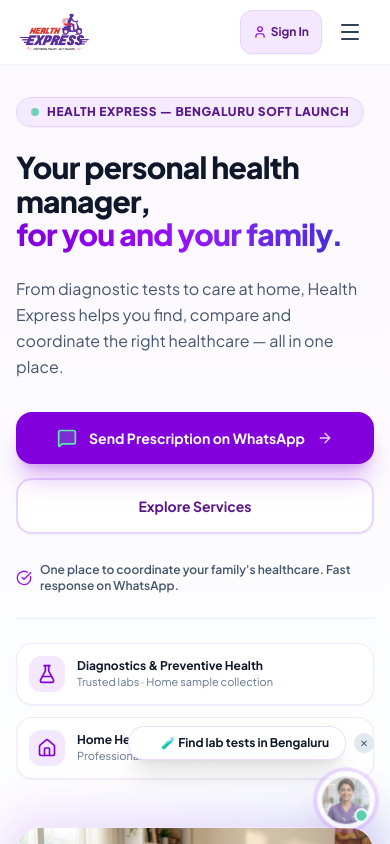
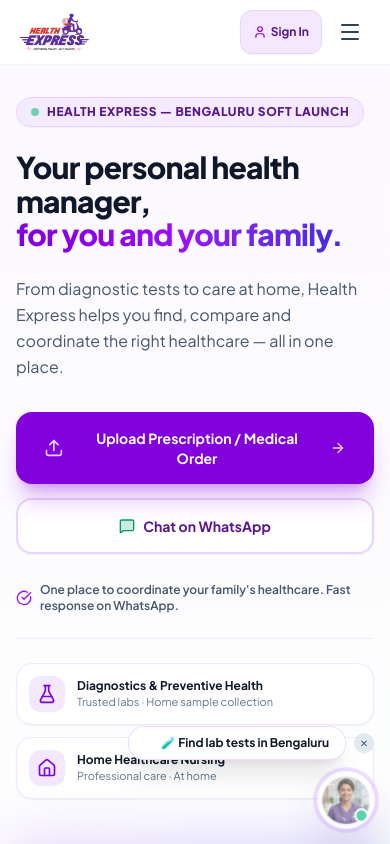
Before and after one commit to Tarunmakode123/healthexpressweb, a React (Vite) app: page / in a window 390 px wide. Shown: the top 844 px of the page. Built offline with nearby package versions, Linux system fonts and the light colour scheme.

Commit message:
style: prioritize 3-step guest prescription upload modal across hero section and mobile sticky CTA

```diff
--- a/src/components/layout/StickyMobileCTA.jsx
+++ b/src/components/layout/StickyMobileCTA.jsx
@@ -20,21 +20,24 @@ export default function StickyMobileCTA({ onOpenUploadModal }) {
   return (
     <div className="md:hidden fixed bottom-4 inset-x-4 z-40 animate-in slide-in-from-bottom-5 duration-300">
       <div className="bg-slate-900/95 backdrop-blur-md text-white p-3 rounded-2xl shadow-2xl border border-purple-500/30 flex items-center justify-between gap-3">
-        <div className="flex items-center gap-2.5 min-w-0 pl-1">
-          <div className="w-8 h-8 rounded-full bg-emerald-500/20 text-emerald-400 flex items-center justify-center shrink-0 border border-emerald-500/40">
-            <MessageSquare className="w-4 h-4 fill-emerald-400/20" />
+        <div
+          onClick={onOpenUploadModal}
+          className="flex items-center gap-2.5 min-w-0 pl-1 cursor-pointer"
+        >
+          <div className="w-8 h-8 rounded-full bg-purple-500/20 text-purple-300 flex items-center justify-center shrink-0 border border-purple-400/40">
+            <Upload className="w-4 h-4 text-purple-300" />
           </div>
           <div className="min-w-0">
-            <div className="text-[11px] font-bold text-white truncate">Send Prescription on WhatsApp</div>
-            <div className="text-[10px] text-purple-200 truncate">Instant Care Coordinator Response</div>
+            <div className="text-[11px] font-bold text-white truncate">Upload Prescription</div>
+            <div className="text-[10px] text-purple-200 truncate">No Login Required • Instant Save</div>
           </div>
         </div>
 
         <button
-          onClick={() => openWhatsApp(DEFAULT_MESSAGES.prescription)}
-          className="px-4 py-2.5 rounded-xl bg-emerald-500 hover:bg-emerald-600 text-slate-950 font-extrabold text-xs shrink-0 flex items-center gap-1.5 shadow-md active:scale-95 transition-transform"
+          onClick={onOpenUploadModal}
+          className="px-4 py-2.5 rounded-xl bg-purple-600 hover:bg-purple-700 text-white font-extrabold text-xs shrink-0 flex items-center gap-1.5 shadow-md active:scale-95 transition-transform"
         >
-          <span>Chat Now</span>
+          <span>Upload File</span>
           <ArrowRight className="w-3.5 h-3.5 stroke-[2.5]" />
         </button>
       </div>
--- a/src/components/sections/HeroSection.jsx
+++ b/src/components/sections/HeroSection.jsx
@@ -39,23 +39,24 @@ export default function HeroSection({ onOpenUploadModal }) {
             {/* Primary & Secondary Action Buttons */}
             <div className="flex flex-col sm:flex-row items-stretch sm:items-center gap-3.5 pt-2">
 
-              {/* Primary WhatsApp CTA */}
+              {/* Primary 3-Step Upload Prescription Modal CTA */}
               <button
-                onClick={() => openWhatsApp(DEFAULT_MESSAGES.prescription)}
+                onClick={onOpenUploadModal}
                 className="group relative px-7 py-4 rounded-2xl bg-purple-700 hover:bg-purple-800 text-white font-bold text-sm sm:text-base shadow-xl shadow-purple-700/25 transition-all duration-200 hover:scale-[1.02] active:scale-[0.98] flex items-center justify-center gap-3"
               >
-                <MessageSquare className="w-5 h-5 text-emerald-300 fill-emerald-300/20 transition-transform group-hover:scale-110" />
-                <span>Send Prescription on WhatsApp</span>
+                <Upload className="w-5 h-5 text-purple-200 transition-transform group-hover:scale-110" />
+                <span>Upload Prescription / Medical Order</span>
                 <ArrowRight className="w-4 h-4 text-purple-200 group-hover:translate-x-0.5 transition-transform" />
               </button>
 
-              {/* Secondary CTA */}
-              <Link
-                to="/services"
+              {/* Secondary WhatsApp CTA */}
+              <button
+                onClick={() => openWhatsApp(DEFAULT_MESSAGES.prescription)}
                 className="px-6 py-4 rounded-2xl bg-white hover:bg-purple-50 border-2 border-purple-200 text-purple-900 font-bold text-sm sm:text-base shadow-xs transition-all duration-200 hover:scale-[1.02] active:scale-[0.98] flex items-center justify-center gap-2"
               >
-                <span>Explore Services</span>
-              </Link>
+                <MessageSquare className="w-4 h-4 text-emerald-600 fill-emerald-600/20" />
+                <span>Chat on WhatsApp</span>
+              </button>
 
             </div>
 
```
